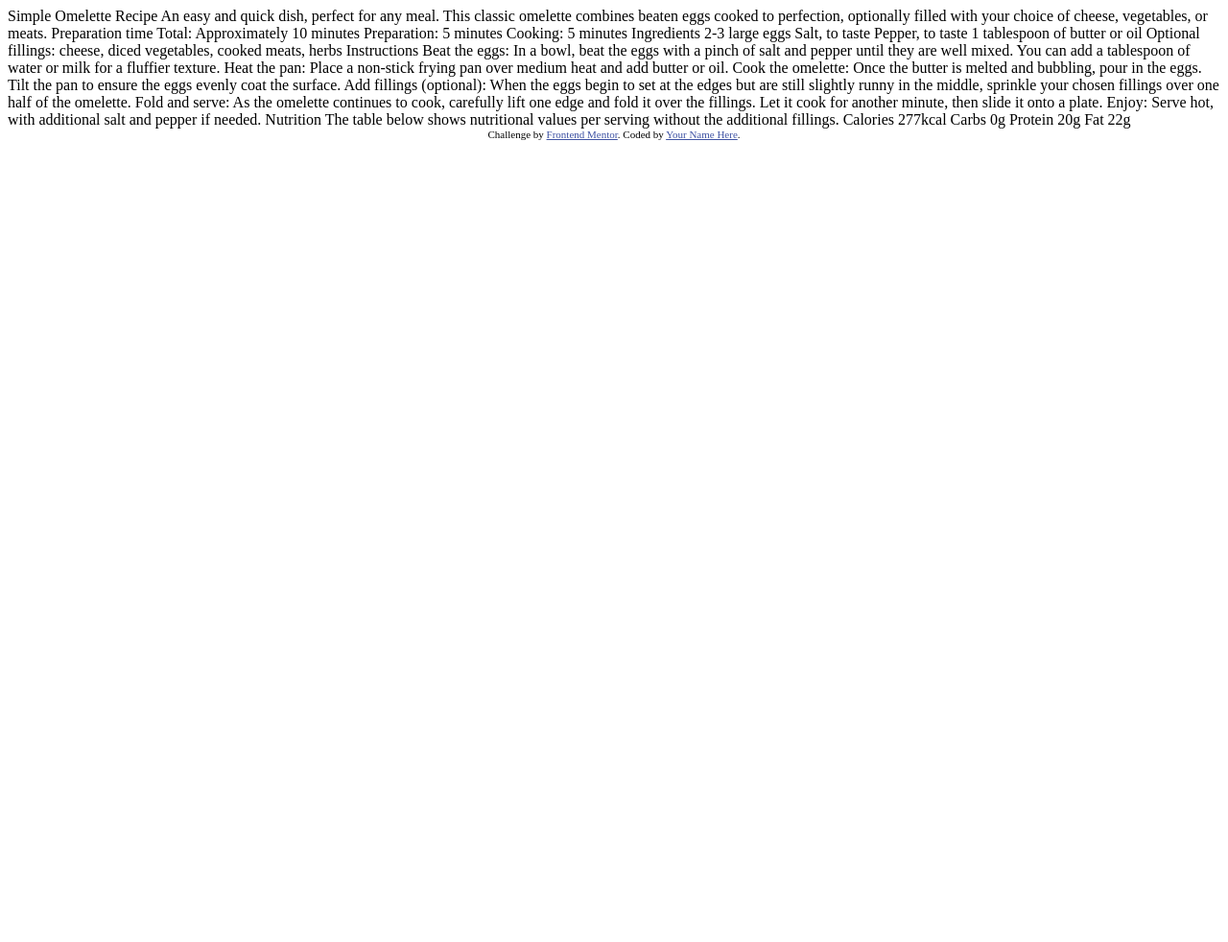
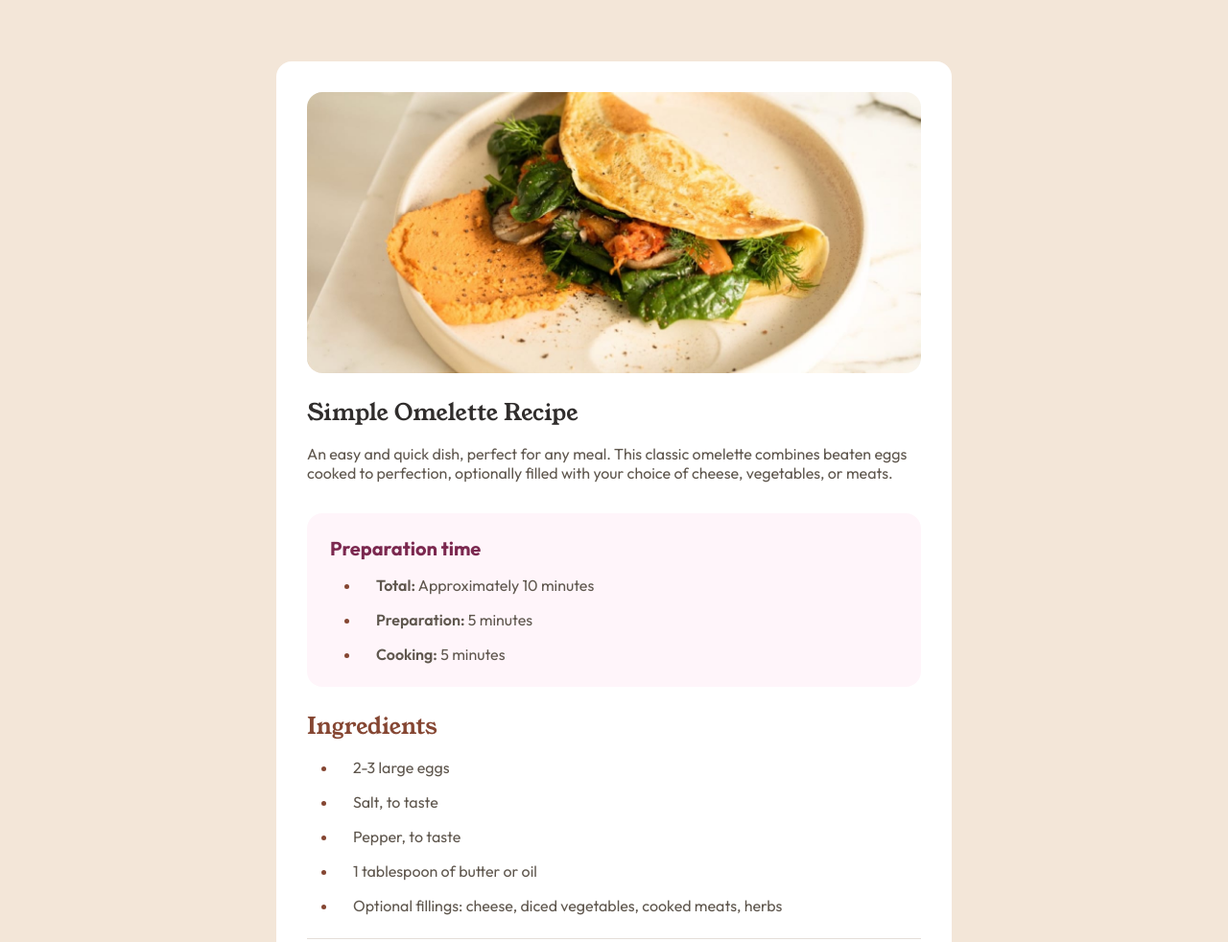
Before and after one commit to leven-carr/recipe-page, a plain HTML site: page index.html in a window 1280 px wide. Shown: the top 982 px of the page at 96% size. Before the commit the page ends 800 px from the top, so only its background shows below. Drawn offline with Linux system fonts and the light colour scheme.

Commit message:
First solution attempt

```diff
--- a/index.html
+++ b/index.html
@@ -1,77 +1,133 @@
-<!DOCTYPE html>
+<!doctype html>
 <html lang="en">
-<head>
-  <meta charset="UTF-8">
-  <meta name="viewport" content="width=device-width, initial-scale=1.0"> <!-- displays site properly based on user's device -->
+  <head>
+    <meta charset="UTF-8" />
+    <meta name="viewport" content="width=device-width, initial-scale=1.0" />
 
-  <link rel="icon" type="image/png" sizes="32x32" href="./assets/images/favicon-32x32.png">
+    <link
+      rel="icon"
+      type="image/png"
+      sizes="32x32"
+      href="./assets/images/favicon-32x32.png"
+    />
 
-  <title>Frontend Mentor | Recipe page</title>
+    <link rel="preconnect" href="https://fonts.googleapis.com" />
+    <link rel="preconnect" href="https://fonts.gstatic.com" crossorigin />
+    <link
+      href="https://fonts.googleapis.com/css2?family=Outfit:wght@100..900&family=Young+Serif&display=swap"
+      rel="stylesheet"
+    />
 
-  <!-- Feel free to remove these styles or customise in your own stylesheet 👍 -->
-  <style>
-    .attribution { font-size: 0.6875rem; text-align: center; }
-    .attribution a { color: hsl(228, 45%, 44%); }
-  </style>
-</head>
-<body>
+    <link rel="stylesheet" href="styles.css" />
 
-  Simple Omelette Recipe
+    <title>Frontend Mentor | Recipe page</title>
+  </head>
+  <body>
+    <main class="flex-container main">
+      <div class="flex-container card">
+        <section class="flex-container hero">
+          <img
+            src="assets/images/image-omelette.jpeg"
+            alt="Prepared omelette with greens and herbs"
+          />
+          <h1 class="recipe-title">Simple Omelette Recipe</h1>
+          <p>
+            An easy and quick dish, perfect for any meal. This classic omelette
+            combines beaten eggs cooked to perfection, optionally filled with
+            your choice of cheese, vegetables, or meats.
+          </p>
+        </section>
 
-  An easy and quick dish, perfect for any meal. This classic omelette combines beaten eggs cooked
-  to perfection, optionally filled with your choice of cheese, vegetables, or meats.
+        <section class="flex-container prep">
+          <h2 class="prep-subtitle">Preparation time</h2>
+          <ul>
+            <li><span class="task">Total:</span> Approximately 10 minutes</li>
+            <li><span class="task">Preparation:</span> 5 minutes</li>
+            <li><span class="task">Cooking:</span> 5 minutes</li>
+          </ul>
+        </section>
 
-  Preparation time
+        <section class="flex-container ingredients">
+          <h2 class="subtitle">Ingredients</h2>
+          <ul>
+            <li>2-3 large eggs</li>
+            <li>Salt, to taste</li>
+            <li>Pepper, to taste</li>
+            <li>1 tablespoon of butter or oil</li>
+            <li>
+              Optional fillings: cheese, diced vegetables, cooked meats, herbs
+            </li>
+          </ul>
+        </section>
 
-  Total: Approximately 10 minutes
-  Preparation: 5 minutes
-  Cooking: 5 minutes
+        <section class="flex-container instructions">
+          <h2 class="subtitle">Instructions</h2>
+          <ol>
+            <li>
+              <span class="task">Beat the eggs:</span> In a bowl, beat the eggs
+              with a pinch of salt and pepper until they are well mixed. You can
+              add a tablespoon of water or milk for a fluffier texture.
+            </li>
+            <li>
+              <span class="task">Heat the pan:</span> Place a non-stick frying
+              pan over medium heat and add butter or oil.
+            </li>
+            <li>
+              <span class="task">Cook the omelette:</span> Once the butter is
+              melted and bubbling, pour in the eggs. Tilt the pan to ensure the
+              eggs evenly coat the surface.
+            </li>
+            <li>
+              <span class="task">Add fillings (optional):</span> When the eggs
+              begin to set at the edges but are still slightly runny in the
+              middle, sprinkle your chosen fillings over one half of the
+              omelette.
+            </li>
+            <li>
+              <span class="task">Fold and serve:</span> As the omelette
+              continues to cook, carefully lift one edge and fold it over the
+              fillings. Let it cook for another minute, then slide it onto a
+              plate.
+            </li>
+            <li>
+              <span class="task">Enjoy:</span> Serve hot, with additional salt
+              and pepper if needed.
+            </li>
+          </ol>
+        </section>
 
-  Ingredients
+        <section class="flex-container nutrition">
+          <h2 class="subtitle">Nutrition</h2>
+          <p>
+            The table below shows nutritional values per serving without the
+            additional fillings.
+          </p>
+          <table class="nutr-table">
+            <tr class="nutr-row">
+              <td class="nutrient">Calories</td>
+              <td class="amount">277kcal</td>
+            </tr>
+            <tr class="nutr-row">
+              <td class="nutrient">Carbs</td>
+              <td class="amount">0g</td>
+            </tr>
+            <tr class="nutr-row">
+              <td class="nutrient">Protein</td>
+              <td class="amount">20g</td>
+            </tr>
+            <tr class="nutr-row">
+              <td class="nutrient">Fat</td>
+              <td class="amount">22g</td>
+            </tr>
+          </table>
+        </section>
+      </div>
+    </main>
 
-  2-3 large eggs
-  Salt, to taste
-  Pepper, to taste
-  1 tablespoon of butter or oil
-  Optional fillings: cheese, diced vegetables, cooked meats, herbs
-
-  Instructions
-
-  Beat the eggs: In a bowl, beat the eggs with a pinch of salt and pepper until they are well mixed.
-  You can add a tablespoon of water or milk for a fluffier texture.
-
-  Heat the pan: Place a non-stick frying pan over medium heat and add butter or oil.
-
-  Cook the omelette: Once the butter is melted and bubbling, pour in the eggs. Tilt the pan to ensure
-  the eggs evenly coat the surface.
-
-  Add fillings (optional): When the eggs begin to set at the edges but are still slightly runny in the
-  middle, sprinkle your chosen fillings over one half of the omelette.
-
-  Fold and serve: As the omelette continues to cook, carefully lift one edge and fold it over the
-  fillings. Let it cook for another minute, then slide it onto a plate.
-
-  Enjoy: Serve hot, with additional salt and pepper if needed.
-
-  Nutrition
-
-  The table below shows nutritional values per serving without the additional fillings.
-
-  Calories
-  277kcal
-
-  Carbs
-  0g
-
-  Protein
-  20g
-
-  Fat
-  22g
-
-  <footer class="attribution">
-    Challenge by <a href="https://www.frontendmentor.io?ref=challenge">Frontend Mentor</a>.
-    Coded by <a href="#">Your Name Here</a>.
-  </footer>
-</body>
+    <footer class="attribution">
+      Challenge by
+      <a href="https://www.frontendmentor.io?ref=challenge">Frontend Mentor</a>.
+      Coded by <a href="#">Leven Carr</a>.
+    </footer>
+  </body>
 </html>
--- /dev/null
+++ b/styles.css
@@ -0,0 +1,165 @@
+/* Custom variables */
+:root {
+  --body-bg-color: #f3e6d8;
+  --card-bg-color: #fff;
+  --prep-bg-color: #fff5fa;
+  --title-txt-color: #302d2c;
+  --subtitle-txt-color: #854632;
+  --prep-subtitle-txt-color: #7b284f;
+  --primary-txt-color: #5f574e;
+  --line-color: #e4ded8;
+}
+
+/* Universal reset */
+* {
+  box-sizing: border-box;
+  margin: 0;
+  padding: 0;
+}
+
+/* My styles */
+body {
+  font-family: "Outfit", sans-serif;
+  background-color: var(--body-bg-color);
+  color: var(--primary-txt-color);
+  text-align: left;
+}
+
+.flex-container {
+  width: 100%;
+  display: flex;
+  flex-direction: column;
+  justify-content: center;
+  align-items: flex-start;
+}
+
+.flex-container.main {
+  min-height: 100vh;
+  align-items: center;
+  padding: 4rem 0;
+}
+
+.card {
+  max-width: 44rem;
+  background-color: var(--card-bg-color);
+  padding: 2rem;
+  border-radius: 1rem;
+}
+
+/* Section title & subtitles */
+.recipe-title,
+.subtitle {
+  font-family: "Young Serif", serif;
+  font-weight: 400;
+}
+
+.subtitle {
+  margin-bottom: 1rem;
+  color: var(--subtitle-txt-color);
+}
+
+.hero img {
+  max-width: 100%;
+  margin-bottom: 1.5rem;
+  border-radius: 1rem;
+}
+
+.hero h1.recipe-title {
+  margin-bottom: 1rem;
+  color: var(--title-txt-color);
+}
+
+.hero p {
+  margin-bottom: 2rem;
+}
+
+.prep {
+  background-color: var(--prep-bg-color);
+  margin-bottom: 1.5rem;
+  padding: 1.5rem;
+  border-radius: 1rem;
+}
+
+.prep h2.prep-subtitle {
+  margin-bottom: 1rem;
+  color: var(--prep-subtitle-txt-color);
+  font-size: 1.25rem;
+}
+
+.ingredients,
+.instructions {
+  margin-bottom: 1.5rem;
+  padding-bottom: 1.5rem;
+  border-bottom: 1px solid var(--line-color);
+}
+
+.nutrition p {
+  margin-bottom: 0.5rem;
+}
+
+/* List styles */
+li {
+  margin-left: 2rem;
+  margin-bottom: 1rem;
+  padding-left: 1rem;
+}
+
+li::marker {
+  color: var(--subtitle-txt-color);
+}
+
+li:last-of-type {
+  margin-bottom: 0;
+}
+
+span.task {
+  font-weight: 600;
+}
+
+/* Table styles */
+table.nutr-table {
+  width: 100%;
+  border-collapse: collapse;
+}
+
+tr.nutr-row {
+  border-bottom: 1px solid var(--line-color);
+}
+
+tr.nutr-row:last-of-type {
+  border-bottom: none;
+}
+
+td.nutrient,
+td.amount {
+  padding: 1rem 2rem;
+}
+
+td.amount {
+  color: var(--subtitle-txt-color);
+  font-weight: 600;
+}
+
+/* Provided styles */
+.attribution {
+  font-size: 0.6875rem;
+  text-align: center;
+}
+
+.attribution a {
+  color: hsl(228, 45%, 44%);
+}
+
+/* Media Query */
+@media screen and (max-width: 480px) {
+  .flex-container.main {
+    padding: 0;
+  }
+
+  .hero img {
+    min-width: calc(100% + 4rem);
+    margin: -2rem -2rem 2rem -2rem;
+    align-self: center;
+    border-radius: 0;
+  }
+}
```
Also changed, not shown: 2 other files.
